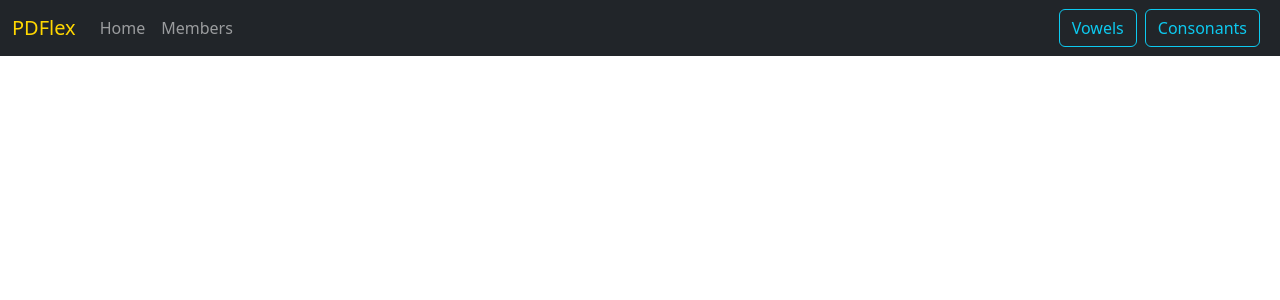
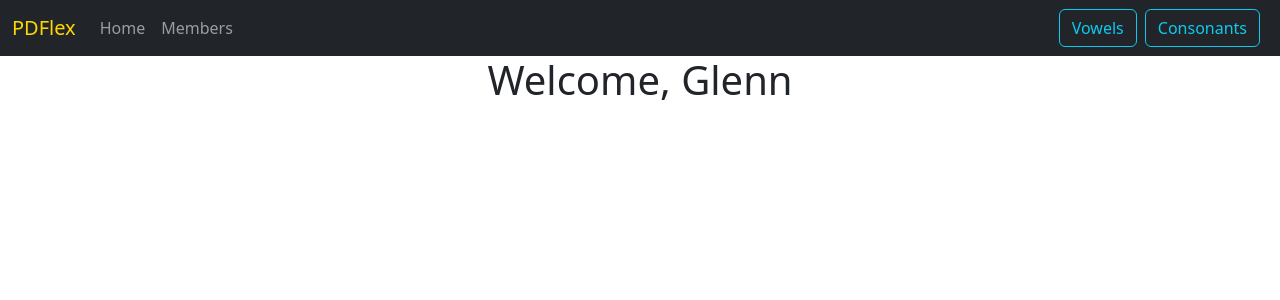
Before and after one commit to PDFlex/PDFLex, a React (Create React App) app: page /brownies in a window 1280 px wide. Shown: the top 300 px of the page. Built offline with nearby package versions, Linux system fonts and the light colour scheme; no server answers.

Commit message:
Example of router links

```diff
--- a/src/App.js
+++ b/src/App.js
@@ -5,6 +5,7 @@ import Layout from './components/Layout';
 import {Routes, Route} from 'react-router-dom';
 import Home from './components/Home';
 import Header from './components/Header';
+import Brownies from "./components/Brownies";
 
 function App() {
 
@@ -47,10 +48,11 @@ function App() {
         <div className="App">
             <Header/>
             <Routes>
-                <Route path="/" element={<Layout/>}>
+                <Route exact path="/" element={<Layout/>}>
                     <Route path="/" element={<Home information = {information}/>} ></Route>
                     <Route path="/Information/:firstName" element={<Home GetInformationData={information}/>}></Route>;
                 </Route>
+                <Route path="/brownies" element={<Brownies />}></Route>
             </Routes>
         </div>
     );
--- /dev/null
+++ b/src/components/Brownies.js
@@ -0,0 +1,9 @@
+const Brownies = () => {
+    return (
+        <div className="brownies">
+            <h1>Welcome, Glenn</h1>
+        </div>
+    );
+}
+
+export default Brownies;
--- a/src/components/Header.js
+++ b/src/components/Header.js
@@ -23,7 +23,9 @@ const Header = () => {
                         <NavLink className="nav-link" to ="/members">Members</NavLink>
                     </Nav>
                     <Button variant="outline-info" className="me-2">Vowels</Button>
-                    <Button variant="outline-info" className="me-2">Consonants</Button>
+                    <a href="/brownies">
+                        <Button variant="outline-info" className="me-2">Consonants</Button>
+                    </a>
                 </Navbar.Collapse>
             </Container>
         </Navbar>
```
